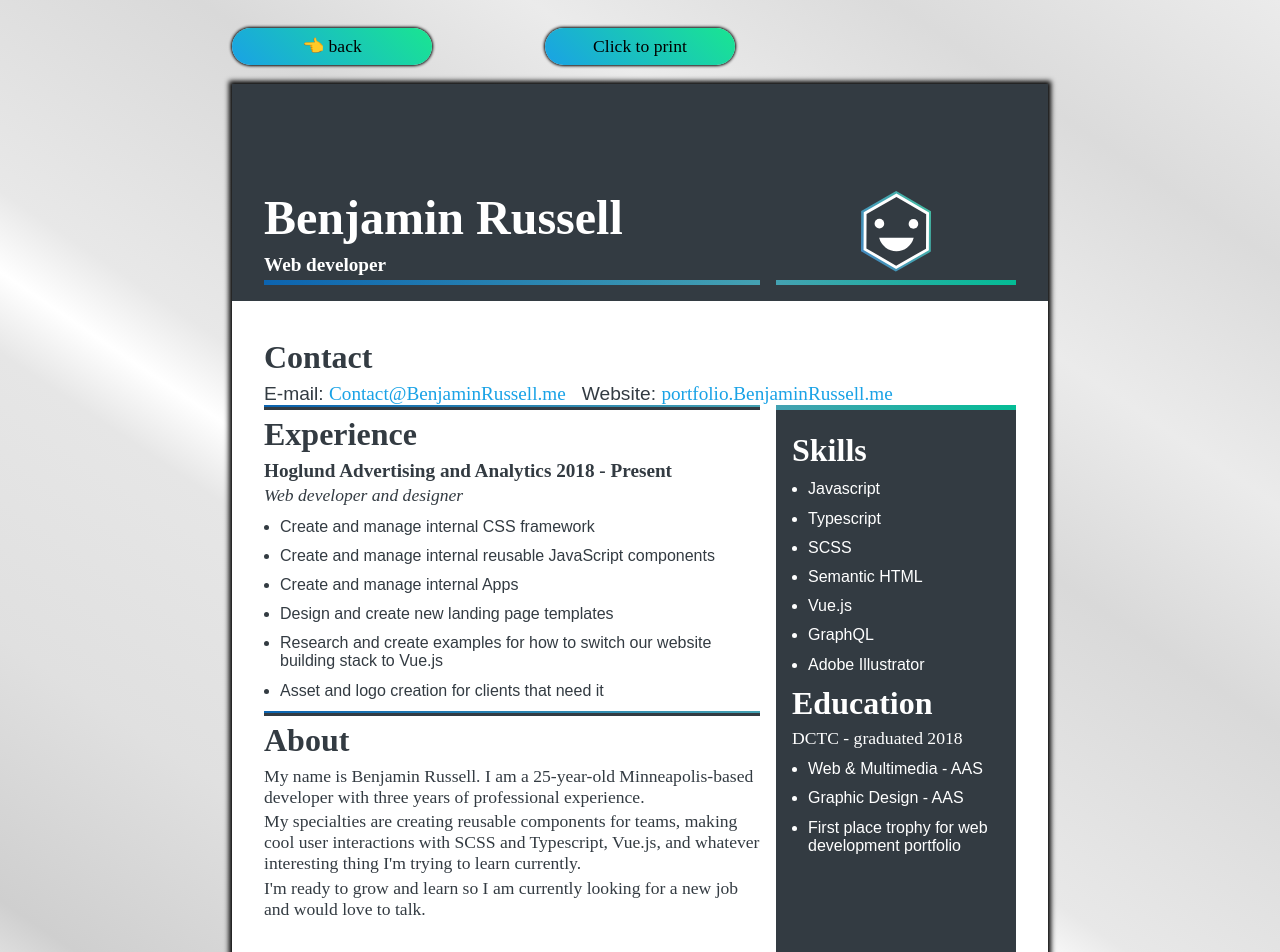
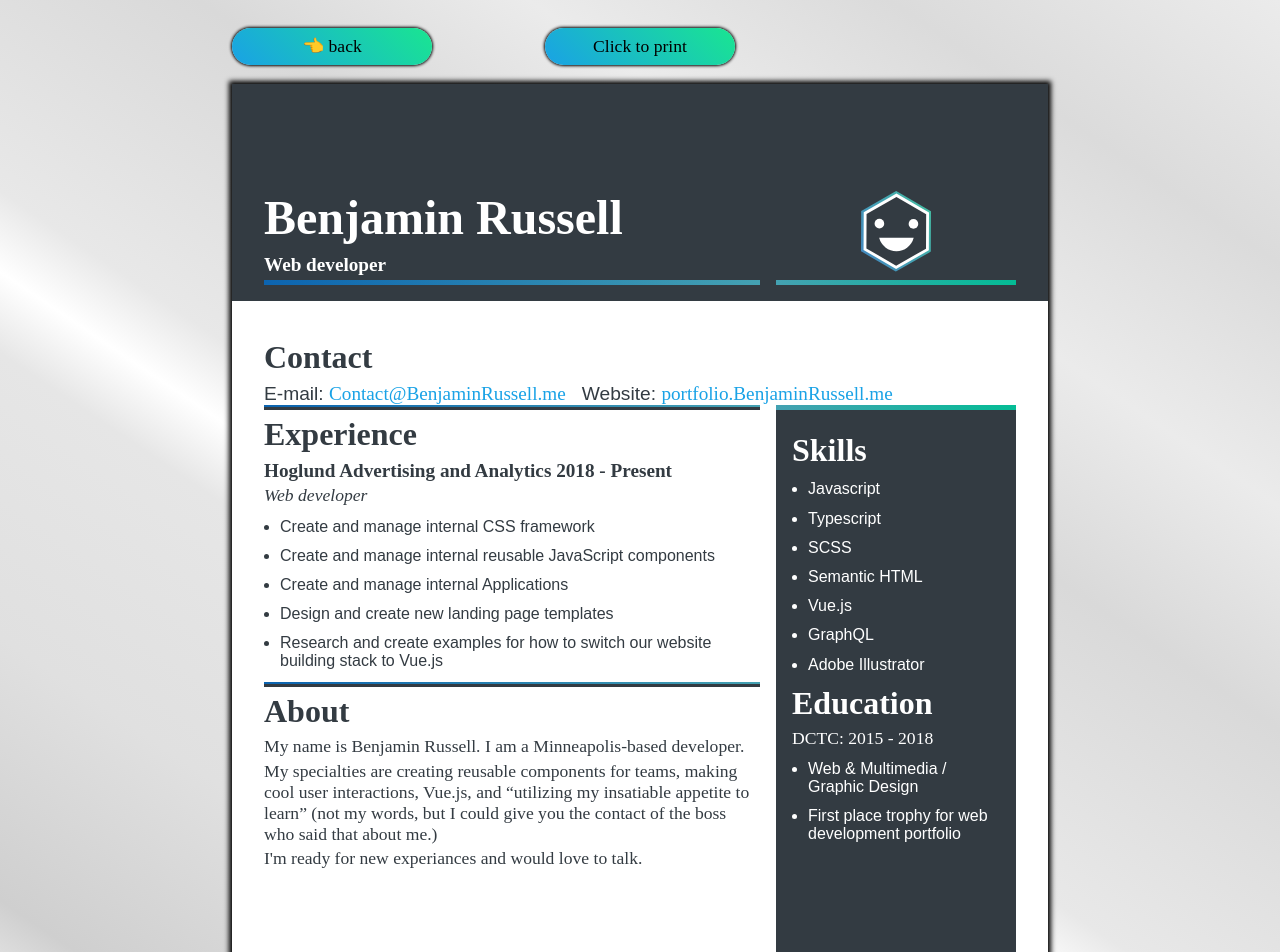
Before and after one commit to BenjaminRussell-me/my_site_mk_8, a Nuxt app: page /resume in a window 1280 px wide. Shown: the top 952 px of the page. Built offline with nearby package versions, Linux system fonts and the light colour scheme; a web font is replaced by a local one.

Commit message:
fix: rewording

```diff
--- a/components/Hero.vue
+++ b/components/Hero.vue
@@ -11,7 +11,10 @@
       </div>
       <div class="hero_right">
         <div class="text_holder">
-          <h1 class="t1">my name is Benjamin</h1>
+          <h1 class="t1">My name is Benjamin</h1>
+          <h2 class="t5">I promise I'm great to work with!</h2>
+          <br>
+          <!--
           <p class="t4 dates">
             I have been a professional developer for
             <span class="date"> {{ date_time.year }} years,</span>
@@ -21,6 +24,7 @@
             <span class="date">{{ date_time.min }} minutes </span> and
             <span class="date"> {{ date_time.sec }} seconds.</span>
           </p>
+          -->
           <div class="gotos">
             <div class="gototext">
               <span class="tp">learn more about me? 👋</span>
--- a/pages/resume.vue
+++ b/pages/resume.vue
@@ -97,10 +97,9 @@
                 <li>Adobe Illustrator</li>
               </ul>
               <h3>Education</h3>
-              <p>DCTC - graduated 2018</p>
+              <p>DCTC: 2015 - 2018</p>
               <ul>
-                <li>Web & Multimedia - AAS</li>
-                <li>Graphic Design - AAS</li>
+                <li>Web & Multimedia / Graphic Design</li>
                 <li>First place trophy for web development portfolio</li>
               </ul>
             </div>
@@ -109,19 +108,18 @@
             <div>
               <h3>Experience</h3>
               <h5>Hoglund Advertising and Analytics 2018 - Present</h5>
-              <p><em>Web developer and designer</em></p>
+              <p><em>Web developer</em></p>
               <ul>
                 <li>Create and manage internal CSS framework</li>
                 <li>
                   Create and manage internal reusable JavaScript components
                 </li>
-                <li>Create and manage internal Apps</li>
+                <li>Create and manage internal Applications</li>
                 <li>Design and create new landing page templates</li>
                 <li>
                   Research and create examples for how to switch our website
                   building stack to Vue.js
                 </li>
-                <li>Asset and logo creation for clients that need it</li>
               </ul>
             </div>
             <div class="dualLineHolder">
@@ -133,18 +131,18 @@
           <div id="resumeAbout">
             <h3>About</h3>
             <p>
-              My name is Benjamin Russell. I am a 25-year-old Minneapolis-based
-              developer with three years of professional experience.
+              My name is Benjamin Russell. I am a Minneapolis-based
+              developer.
             </p>
 
             <p>
               My specialties are creating reusable components for teams, making
-              cool user interactions with SCSS and Typescript, Vue.js, and
-              whatever interesting thing I'm trying to learn currently.
+              cool user interactions, Vue.js, and
+              “utilizing my insatiable appetite to learn”
+              (not my words, but I could give you the contact of the boss who said that about me.)
             </p>
             <p>
-              I'm ready to grow and learn so I am currently looking for a new
-              job and would love to talk.
+              I'm ready for new experiances and would love to talk.
             </p>
           </div>
         </div>
--- a/store/content.js
+++ b/store/content.js
@@ -4,14 +4,14 @@ export const state = () => ({
   },
   hero: {
     portrait: { src: 'hero.png', alt: 'background' },
-    left: `hey! how's it going?`,
+    left: `Hey! How's it going?`,
   },
   largestBlock: {
-    headline: `about me`,
+    headline: `About me`,
     subhead: `
 Hello! 👋
 
-My name is Benjamin Russell. I am a 25-year-old Minneapolis-based developer with three years of professional experience.
+My name is Benjamin Russell. I am a Minneapolis-based developer.
 
 My specialties are creating reusable components for teams, making cool user interactions with SCSS and Typescript, Vue.js, and whatever interesting thing I'm trying to learn currently. (Pssst Rust and web assembly! Super cool and possibly the future of the web 😜).
 
@@ -56,7 +56,7 @@ I'm always looking to grow and learn so if you have an interesting opportunity I
   },
 
   fresh: {
-    headline: `interests`,
+    headline: `Interests`,
     list: [
       `programming 💻`,
       `design 📝`,
@@ -76,13 +76,13 @@ I'm always looking to grow and learn so if you have an interesting opportunity I
   },
 
   help: {
-    headline: `thanks for stopping by!`,
-    subhead: `contact info is down there 👇`,
+    headline: `Thanks for stopping by!`,
+    subhead: `Contact info is down there 👇`,
   },
   copyright: `Benjamin Russell`,
 
   projects: {
-    title: 'projects',
+    title: 'Projects',
     items: [
       {
         title: `Pinned Map App`,
@@ -102,7 +102,7 @@ I'm always looking to grow and learn so if you have an interesting opportunity I
     ],
   },
   thoughts: {
-    title: 'thoughts',
+    title: 'Thoughts',
     items: [
       {
         title: `Why I ♥ clamp`,
```
Also changed, not shown: 1 other file (tests, documents, lock files or other folders).
